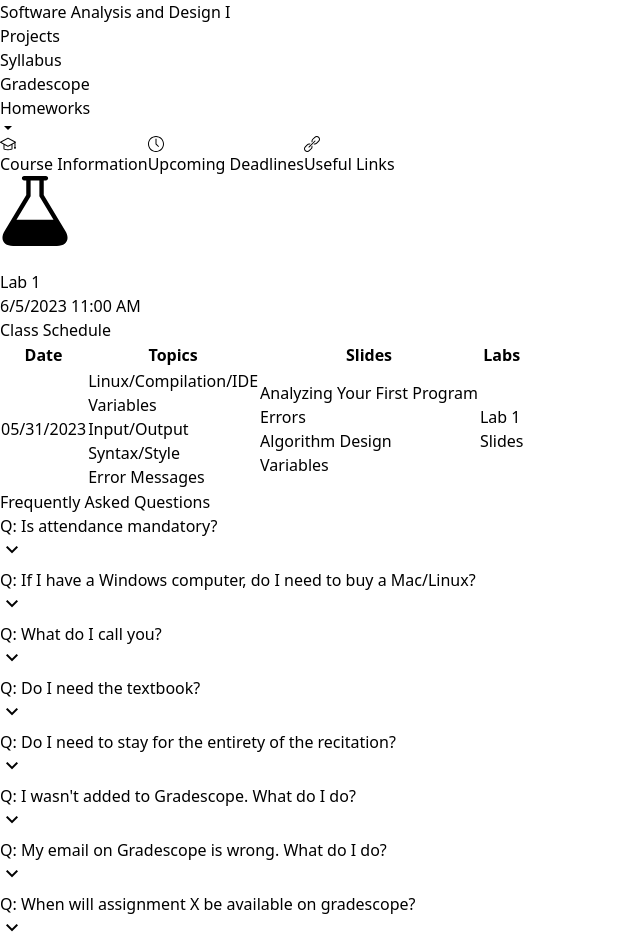
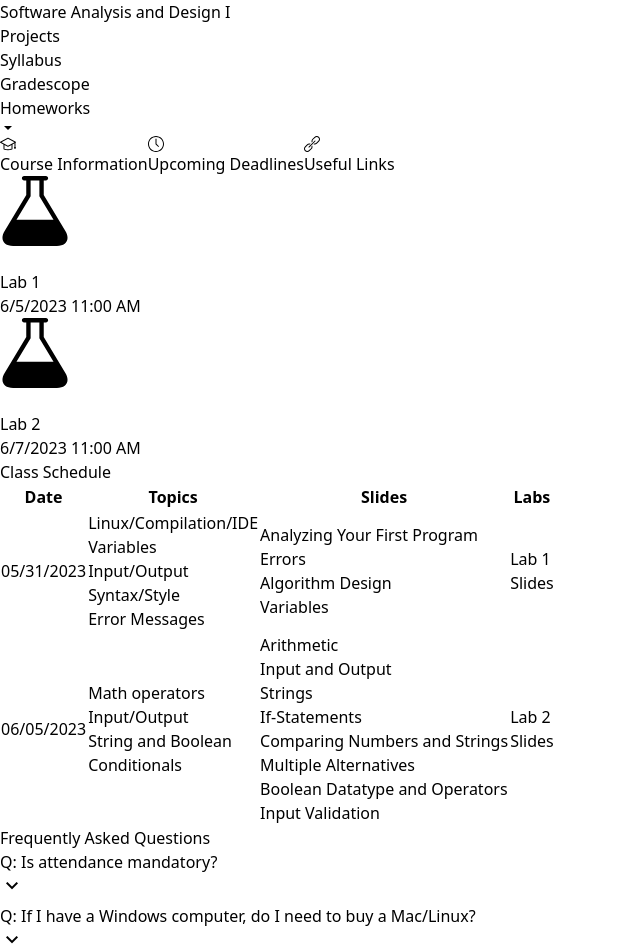
Before and after one commit to Proto007/Hunter_CS135_Summer23, a React (Vite) app in the folder course-app/: page / in a window 1280 px wide. Shown: the top 950 px of the page, without its empty margins (0-640 px from the left). Built offline with nearby package versions, Linux system fonts and the light colour scheme.

Commit message:
update schedule

```diff
--- a/course-app/src/App.jsx
+++ b/course-app/src/App.jsx
@@ -14,7 +14,7 @@ export default function App() {
         <Info assignments={ deadlinesdata }/>
         <div className="border-solid border border-black w-10/12 mt-5 p-5 text-xl font-mono text-center font-bold">Class Schedule</div>
         <Schedule/>
-        <div className="border-solid border-2 border-black bg-black w-10/12 mt-5 p-5 text-xl text-white font-mono font-bold">Frequently Asked Questions</div>
+        <div className="border-solid border-2 border-black bg-black w-10/12 mt-10 p-5 text-xl text-white font-mono font-bold">Frequently Asked Questions</div>
         <div className="w-10/12">
           {faqdata.map((section, index) => (
             <Faq key={index} section={section}/>
--- a/course-app/src/components/Schedule.jsx
+++ b/course-app/src/components/Schedule.jsx
@@ -23,16 +23,36 @@ export default function Schedule(){
                         <a target="_blank" href="https://maryash.github.io/135/slides/1.5%20Analyzing%20Your%20First%20Program.pdf">Analyzing Your First Program</a><br/>
                         <a target="_blank" href="https://maryash.github.io/135/slides/1.6%20Errors.pdf">Errors</a><br/>
                         <a target="_blank" href="https://maryash.github.io/135/slides/1.7%20PS%20Algorithm%20Design.pdf">Algorithm Design</a><br/>
-                        <a target="_blank" href="https://maryash.github.io/135/slides/2.1%20Variables.pdf">Variables</a><br/>
-                        {/* <a target="_blank" href="https://maryash.github.io/135/slides/2.2%20Arithmetic.pdf">Arithmetic</a><br/>
-                        <a target="_blank" href="https://maryash.github.io/135/slides/2.3%20Input%20and%20Output%20_%202.4%20PS%20First%20Do%20It%20By%20Hand.pdf">Input and Output</a><br/>
-                        <a target="_blank" href="https://maryash.github.io/135/slides/2.5%20Strings.pdf">Strings</a><br/> */}
+                        <a target="_blank" href="https://maryash.github.io/135/slides/2.1%20Variables.pdf">Variables</a>
                     </td>
                     <td className="border border-slate-700 p-0 text-center text-blue-700 font-bold">
                         <a target="_blank" href="https://maryash.github.io/135/labs/lab_01.html">Lab 1</a><br/>
                         <a target="_blank" href="/Hunter_CS135_Summer23/recitation_slides/Lab_1.pdf">Slides</a><br/>
                     </td>
                 </tr>
+                <tr>
+                    <td className="border border-slate-700 p-2 text-center">06/05/2023</td>
+                    <td className="border border-slate-700 p-2 text-center">
+                            Math operators<br/>
+                            Input/Output<br/>
+                            String and Boolean<br/>
+                            Conditionals
+                    </td>
+                    <td className="border border-slate-700 p-2 text-center text-blue-700 font-bold">
+                        <a target="_blank" href="https://maryash.github.io/135/slides/2.2%20Arithmetic.pdf">Arithmetic</a><br/>
+                        <a target="_blank" href="https://maryash.github.io/135/slides/2.3%20Input%20and%20Output%20_%202.4%20PS%20First%20Do%20It%20By%20Hand.pdf">Input and Output</a><br/>
+                        <a target="_blank" href="https://maryash.github.io/135/slides/2.5%20Strings.pdf">Strings</a><br/>
+                        <a target="_blank" href="https://maryash.github.io/135/slides/3.1%20The%20IF%20Statement.pdf">If-Statements</a><br/>
+                        <a target="_blank" href="https://maryash.github.io/135/slides/3.2%20Comparing%20Numbers%20and%20Strings.pdf">Comparing Numbers and Strings</a><br/>
+                        <a target="_blank" href="https://maryash.github.io/135/slides/3.3%20Multiple%20Alternatives%20_%203.4%20Nested%20Branches.pdf">Multiple Alternatives</a><br/>
+                        <a target="_blank" href="https://maryash.github.io/135/slides/3.7%20Boolean%20Variables%20and%20Operators.pdf">Boolean Datatype and Operators</a><br/>
+                        <a target="_blank" href="https://maryash.github.io/135/slides/3.8%20Application_%20Input%20Validation.pdf">Input Validation</a>
+                    </td>
+                    <td className="border border-slate-700 p-0 text-center text-blue-700 font-bold">
+                        <a target="_blank" href="https://maryash.github.io/135/labs/lab_02.html">Lab 2</a><br/>
+                        <a target="_blank" href="/Hunter_CS135_Summer23/recitation_slides/Lab_2.pdf">Slides</a><br/>
+                    </td>
+                </tr>
             </tbody>
         </table>
     )
--- a/course-app/src/deadlinesdata.js
+++ b/course-app/src/deadlinesdata.js
@@ -4,4 +4,9 @@ export const deadlinesdata = [
         deadline : "6/5/2023 11:00 AM",
         type : "lab"
     },
+    {
+        name: "Lab 2",
+        deadline : "6/7/2023 11:00 AM",
+        type : "lab"
+    },
 ]
```
Also changed, not shown: 1 other file (tests, documents, lock files or other folders).
